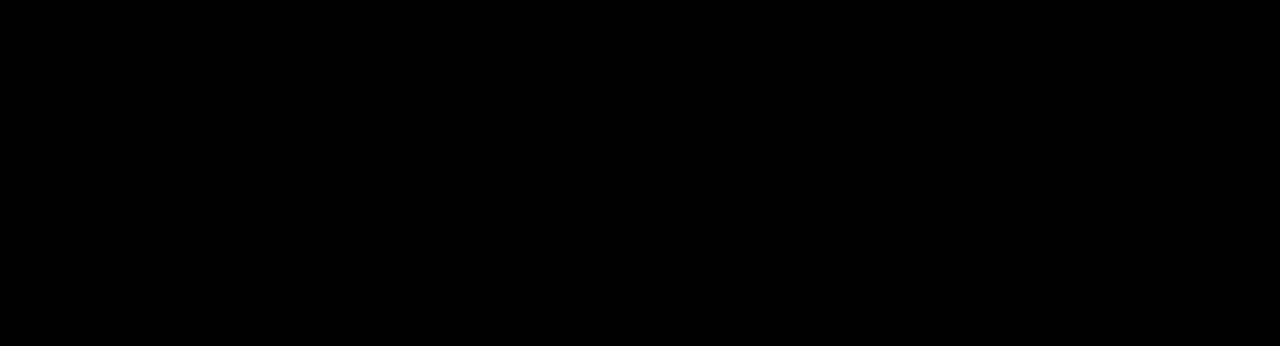
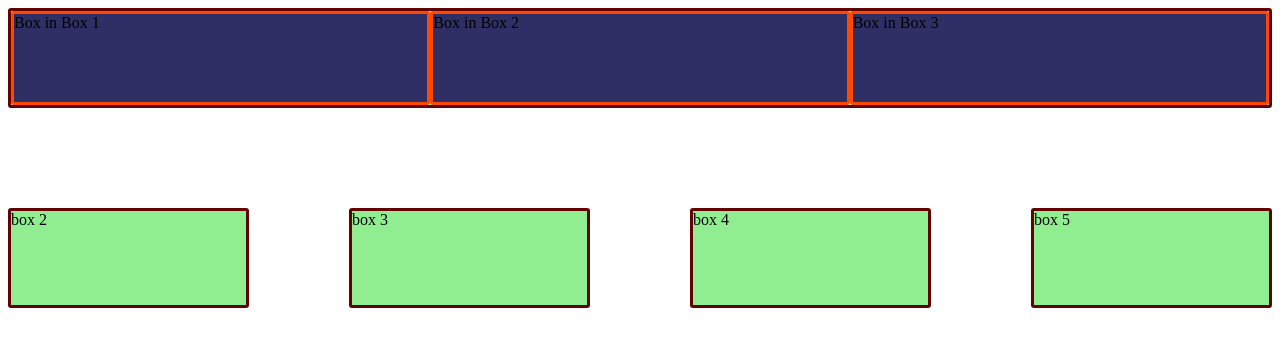
Before and after one commit to iqbal-prog-png/CSS-Prac2, a plain HTML site: page Css_Grid/index.html in a window 1280 px wide. Drawn offline with Linux system fonts and the light colour scheme.

Commit message:
updated and add new Grid-project folder

```diff
--- a/Css_Grid/index.html
+++ b/Css_Grid/index.html
@@ -3,8 +3,20 @@
   <head>
     <meta charset="UTF-8" />
     <meta name="viewport" content="width=device-width, initial-scale=1.0" />
-    <title>Grid Practic</title>
+    <title>Css-Grid Practice</title>
     <link rel="stylesheet" href="style.css" />
   </head>
-  <body></body>
+  <body>
+    <div class="container">
+      <div class="iteams box1-container" id="box1">
+        <div class="nested-items">Box in Box 1</div>
+        <div class="nested-items">Box in Box 2</div>
+        <div class="nested-items">Box in Box 3</div>
+      </div>
+      <div class="iteams" id="box2">box 2</div>
+      <div class="iteams">box 3</div>
+      <div class="iteams" id="box4">box 4</div>
+      <div class="iteams" id="box5">box 5</div>
+    </div>
+  </body>
 </html>
--- a/Css_Grid/style.css
+++ b/Css_Grid/style.css
@@ -1,3 +1,49 @@
-body {
-  background-color: black;
+.container {
+  display: grid;
+  /* grid-template-columns: repeat(4, 1fr); */
+
+  /*Responsiveness */
+  grid-template-columns: repeat(auto-fill, minmax(200px, 1fr));
+  grid-gap: 100px;
+
+  grid-auto-rows: minmax(100px, auto);
+  /* grid-auto-columns: minmax(100px, auto); */
+  /* column-gap: 50px;
+  row-gap: 50px; */
 }
+
+.iteams {
+  background: lightgreen;
+  border: 3px solid rgb(99, 2, 2);
+  border-radius: 3px;
+}
+
+#box1 {
+  grid-column-start: 1;
+  grid-column-end: 5;
+}
+
+/* #box1 {
+  grid-row-start: 1;
+  grid-row-end: 3;
+}
+
+#box4 {
+  grid-row-start: 2;
+  grid-row-end: 3;
+}
+#box5 {
+  grid-row-start: 2;
+  grid-row-end: 3;
+} */
+
+.box1-container {
+  display: grid;
+  grid-template-columns: repeat(3, 1fr);
+}
+
+.nested-items {
+  border: 3px rgb(255, 72, 0) solid;
+  border-radius: 3px;
+  background-color: rgb(47, 47, 102);
+}
--- /dev/null
+++ b/grid-gallery/style.css
@@ -0,0 +1,37 @@
+body {
+  margin: 0;
+  font-family: Arial;
+}
+
+.container {
+  display: grid;
+  /* grid-template-columns: repeat(3, 1fr); */
+  grid-template-columns: repeat(auto-fill, minmax(150px, 1fr));
+
+  gap: 15px;
+  padding: 20px;
+  border: 3px rgb(218, 233, 18) solid;
+}
+
+.box {
+  background-color: #08a3a8;
+  color: rgb(255, 9, 9);
+  height: 150px;
+  display: flex;
+  align-items: center;
+  justify-content: center;
+  font-size: 24px;
+  border: 2px solid black;
+}
+
+/* @media (max-width: 650px) {
+  .container {
+    grid-template-columns: repeat(2, 1fr);
+  }
+}
+
+@media (max-width: 450px) {
+  .container {
+    grid-template-columns: 1fr;
+  }
+} */
```
Also changed, not shown: grid-gallery/index.html (added, +19 -0 lines).
